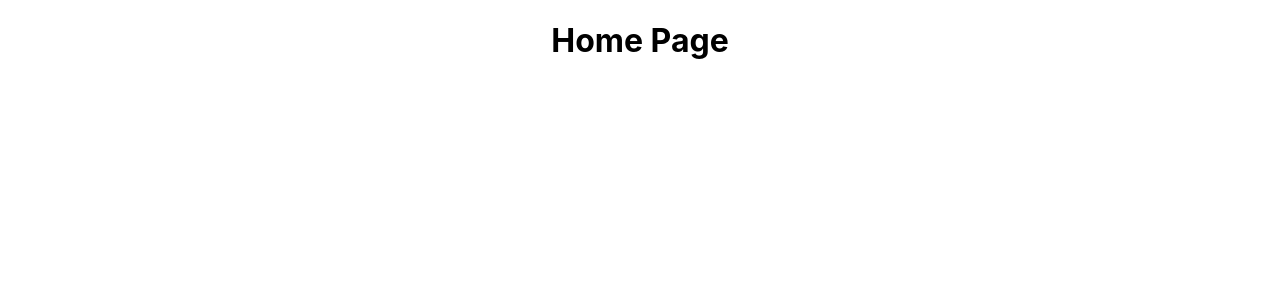
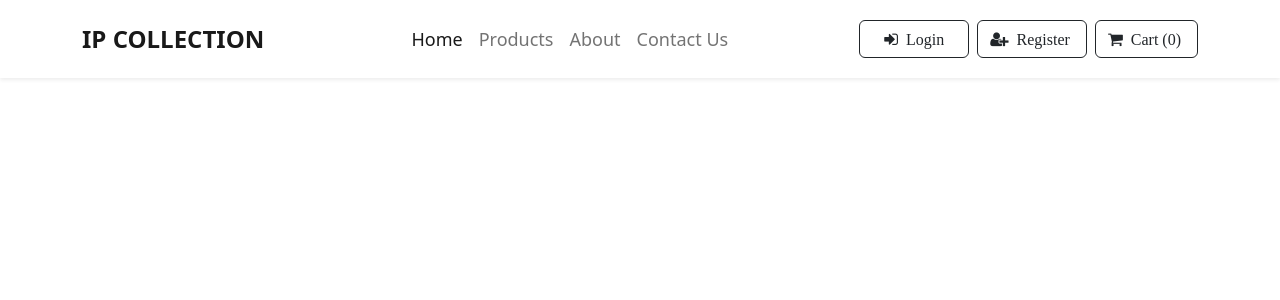
Before and after one commit to maduiep/ipclothing, a React (Create React App) app: page / in a window 1280 px wide. Shown: the top 300 px of the page. Built offline with nearby package versions, Linux system fonts and the light colour scheme.

Commit message:
added navbar contents and styles

```diff
--- a/src/App.css
+++ b/src/App.css
@@ -1,38 +1,5 @@
-.App {
-  text-align: center;
+/* Navbar */
+
+.navbar-nav a {
+  font-size: 18px;
 }
-
-.App-logo {
-  height: 40vmin;
-  pointer-events: none;
-}
-
-@media (prefers-reduced-motion: no-preference) {
-  .App-logo {
-    animation: App-logo-spin infinite 20s linear;
-  }
-}
-
-.App-header {
-  background-color: #282c34;
-  min-height: 100vh;
-  display: flex;
-  flex-direction: column;
-  align-items: center;
-  justify-content: center;
-  font-size: calc(10px + 2vmin);
-  color: white;
-}
-
-.App-link {
-  color: #61dafb;
-}
-
-@keyframes App-logo-spin {
-  from {
-    transform: rotate(0deg);
-  }
-  to {
-    transform: rotate(360deg);
-  }
-}
--- a/src/App.js
+++ b/src/App.js
@@ -1,9 +1,10 @@
 import './App.css';
+import Navbar from './components/Navbar';
 
 function App() {
   return (
     <div className="App">
-      <h1>Home Page</h1>
+      <Navbar />
     </div>
   );
 }
--- /dev/null
+++ b/src/components/Navbar.jsx
@@ -0,0 +1,57 @@
+import React from 'react';
+
+const Navbar = () => {
+    return (
+        <div>
+            <nav className="navbar navbar-expand-lg navbar-light bg-white py-3 shadow-sm">
+                <div className="container">
+                    <a className="navbar-brand fs-4 fw-bold" href="#">
+                        IP COLLECTION
+                    </a>
+                    <button className="navbar-toggler" type="button" data-bs-toggle="collapse" data-bs-target="#navbarSupportedContent" aria-controls="navbarSupportedContent" aria-expanded="false" aria-label="Toggle navigation">
+                        <span className="navbar-toggler-icon"></span>
+                    </button>
+                    <div className="collapse navbar-collapse" id="navbarSupportedContent">
+                        <ul className="navbar-nav mx-auto mb-2 mb-lg-0">
+                            <li className="nav-item">
+                                <a className="nav-link active" aria-current="page" href="#">Home</a>
+                            </li>
+                            <li className="nav-item">
+                                <a className="nav-link" href="#">Products</a>
+                            </li>
+
+                            <li className="nav-item">
+                                <a className="nav-link" href="#">About</a>
+                            </li>
+
+                            <li className="nav-item">
+                                <a className="nav-link" href="#">Contact Us</a>
+                            </li>
+                        </ul>
+                        <div className="buttons">
+                            <a href="" className="btn btn-md btn-outline-dark">
+                                <i className="fa fa-sign-in me-1 ms-1 px-2">
+                                    &nbsp; Login
+                                </i>
+                            </a>
+
+                            <a href="" className="btn btn-outline-dark ms-2">
+                                <i className="fa fa-user-plus me-1">
+                                    &nbsp; Register
+                                </i>
+                            </a>
+
+                            <a href="" className="btn btn-outline-dark ms-2">
+                                <i className="fa fa-shopping-cart me-1">
+                                    &nbsp; Cart (0)
+                                </i>
+                            </a>
+                        </div>
+                    </div>
+                </div>
+            </nav>
+        </div>
+    );
+}
+
+export default Navbar;
--- a/src/index.js
+++ b/src/index.js
@@ -2,6 +2,8 @@ import React from 'react';
 import ReactDOM from 'react-dom/client';
 import './index.css';
 import App from './App';
+import '../node_modules/bootstrap/dist/css/bootstrap.min.css'
+import '../node_modules/font-awesome/css/font-awesome.min.css'
 
 const root = ReactDOM.createRoot(document.getElementById('root'));
 root.render(
```
